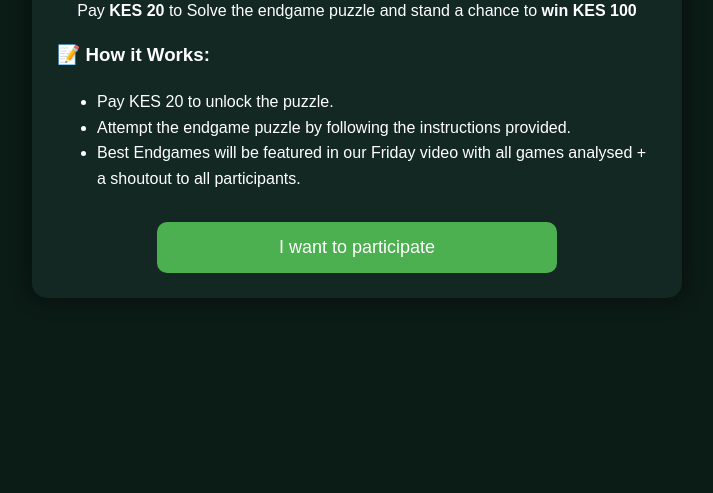
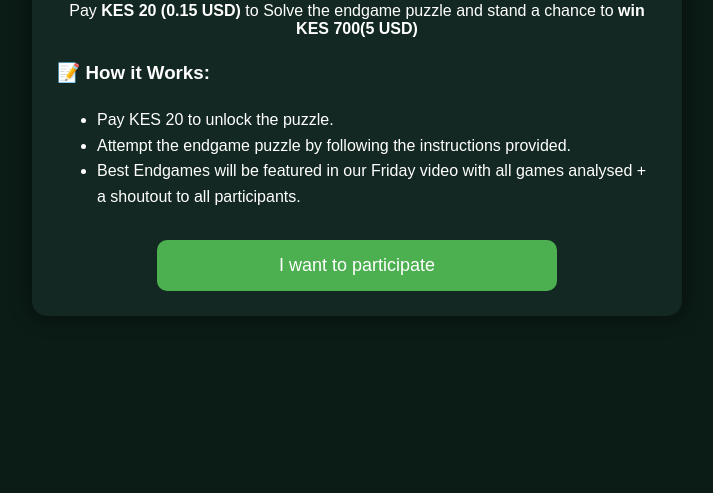
Before and after one commit to rushhourchess/Endgamepuzzle-1, a plain HTML site: page index.html in a window 1280 px wide. Shown: the part 307-800 px from the top of the page, without its empty margins (283-996 px from the left). Drawn offline with Linux system fonts and the light colour scheme.

Commit message:
Update index.html

```diff
--- a/index.html
+++ b/index.html
@@ -81,7 +81,7 @@
   <!-- Page 1 -->
   <div id="page1" class="card page active">
     <h1>♟ RushHour Chess Puzzle Challenge</h1>
-    <p>Pay <strong> KES 20 </strong> to Solve the endgame puzzle and stand a chance to <strong>win KES 100 </strong></p>
+    <p>Pay <strong> KES 20 (0.15 USD) </strong> to Solve the endgame puzzle and stand a chance to <strong>win KES 700(5 USD) </strong></p>
 
     <div class="rules">
       <h3>📝 How it Works:</h3>
```
